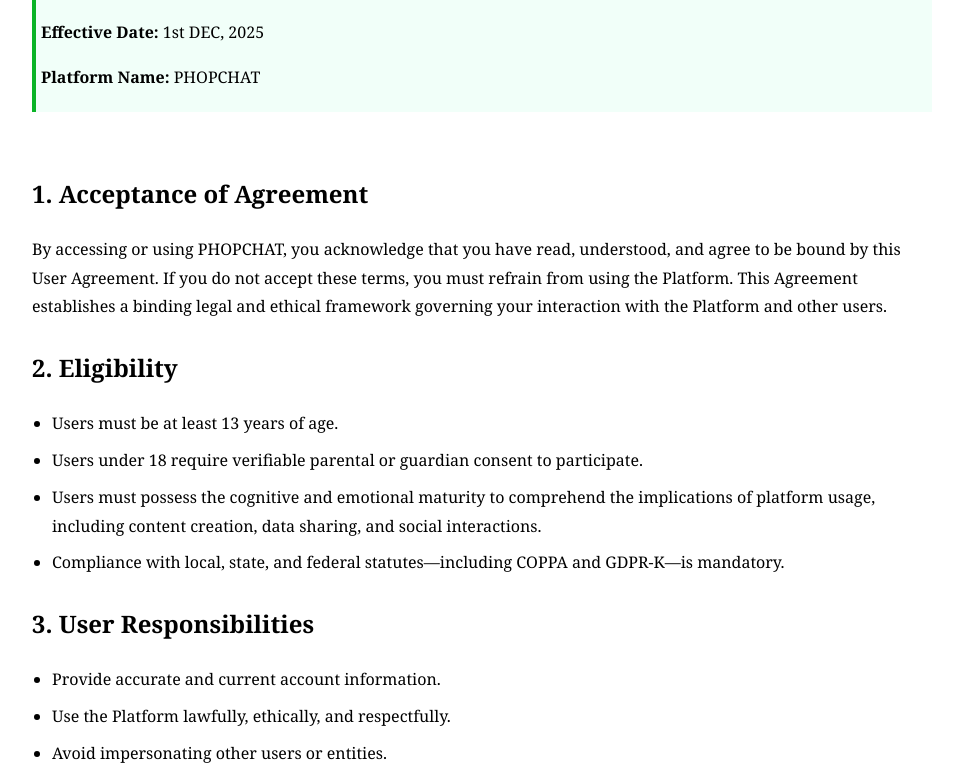
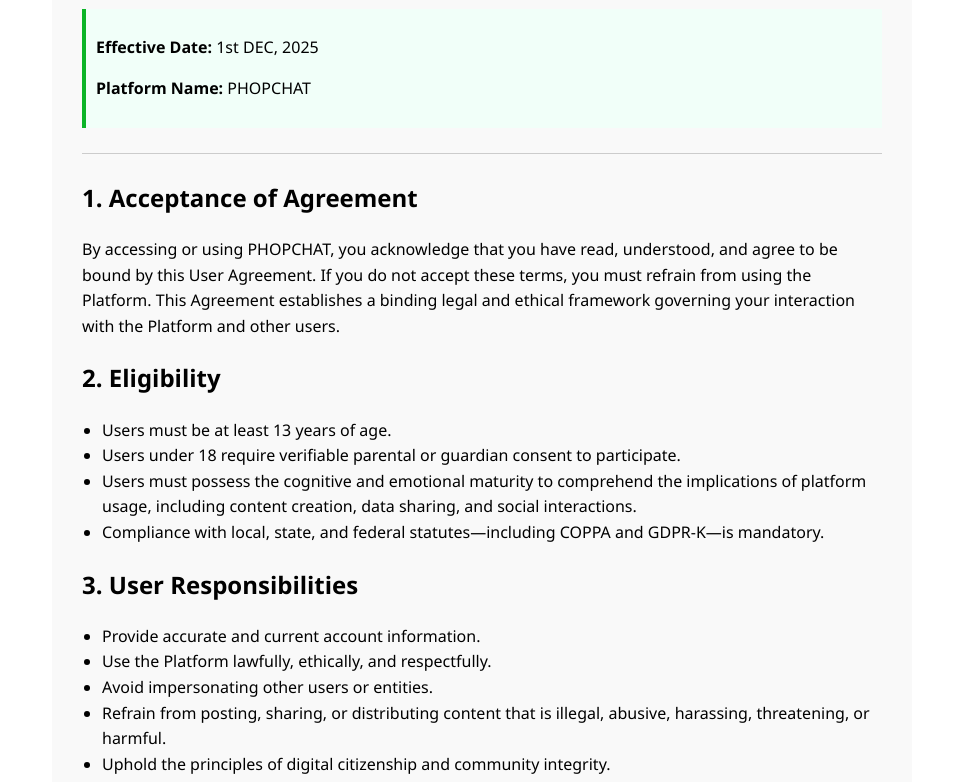
Before and after one commit to HUSSEINWAL/somemenucontents, a plain HTML site: page User Agreement.html in a window 1280 px wide. Shown: the part 134-916 px from the top of the page, without its empty margins (158-1121 px from the left). Drawn offline with Linux system fonts and the light colour scheme.

Commit message:
themed User Agreement

```diff
--- a/User Agreement.html
+++ b/User Agreement.html
@@ -1,60 +1,59 @@
 <!DOCTYPE html>
 <html lang="en">
 <head>
-  <meta charset="UTF-8">
-  <meta name="viewport" content="width=device-width, initial-scale=1.0">
-  <title>User Agreement - [Your App Name]</title>
+  <meta charset="UTF-8" />
+  <meta name="viewport" content="width=device-width, initial-scale=1.0" />
+  <title>User Agreement - PHOPCHAT</title>
   <style>
     body {
-      font-family: Georgia, 'Times New Roman', Times, serif;
-      line-height: 1.8;
+      font-family: 'Segoe UI', Tahoma, Geneva, Verdana, sans-serif;
+      line-height: 1.6;
       margin: 0;
       padding: 20px;
+      transition: background-color 0.3s, color 0.3s;
+    }
 
-    }
     .container {
-      max-width: 900px;
+      max-width: 800px;
       margin: auto;
-      padding: 20px;
+      padding: 30px;
+      border-radius: 12px;
+      transition: background-color 0.3s, color 0.3s;
     }
 
     h1 {
       text-align: center;
-      font-size: 1.8em;
       margin-bottom: 20px;
     }
-    h2 {
-      margin-top: 25px;
-      font-size: 1.5em;
+
+    hr {
+      border: none;
+      margin: 25px 0;
+      border-top: 1px solid;
+      transition: border-color 0.3s;
     }
-    p, ul {
-      margin-bottom: 15px;
-    }
+
     ul {
       padding-left: 20px;
     }
-    li {
-      margin-bottom: 8px;
+
+    .highlight {
+      padding: 10px;
+      border-left: 4px solid;
+      margin-bottom: 20px;
+      transition: background-color 0.3s, border-color 0.3s;
     }
-    hr {
-      border: none;
-      margin: 30px 0;
-    }
+
     footer {
       text-align: center;
+      margin-top: 40px;
       font-size: 0.9em;
-      margin-top: 50px;
-    }
-       .highlight {
-    background-color: #f1fff9;
-      padding: 5px;
-      border-left: 4px solid #0bb427;
-      margin-bottom: 10px;
+      transition: color 0.3s;
     }
   </style>
 </head>
 <body>
-  <div class="container">
+    <div class="container">
     <h1>USER AGREEMENT</h1>
     <div class="highlight">
     <p><strong>Effective Date:</strong> 1st DEC, 2025</p>
@@ -154,5 +153,40 @@ Users are strictly prohibited from posting, sharing, or engaging in any sexually
 
     <footer>©2025 PhopChat. All rights reserved.</footer>
   </div>
+
+  <script>
+    function applyTheme() {
+      const isDark = window.matchMedia('(prefers-color-scheme: dark)').matches;
+      const body = document.body;
+      const container = document.querySelector('.container');
+      const highlight = document.querySelector('.highlight');
+      const hr = document.querySelectorAll('hr');
+      const footer = document.querySelector('footer');
+
+      if (isDark) {
+        body.style.backgroundColor = '#121212';
+        body.style.color = '#ffffff';
+        container.style.backgroundColor = '#1e1e1e';
+        highlight.style.backgroundColor = '#1b2b1b';
+        highlight.style.borderLeftColor = '#0bb427';
+        hr.forEach(el => el.style.borderTopColor = '#444');
+        footer.style.color = '#ccc';
+      } else {
+        body.style.backgroundColor = '#ffffff';
+        body.style.color = '#000000';
+        container.style.backgroundColor = '#f9f9f9';
+        highlight.style.backgroundColor = '#f1fff9';
+        highlight.style.borderLeftColor = '#0bb427';
+        hr.forEach(el => el.style.borderTopColor = '#ccc');
+        footer.style.color = '#312f2f';
+      }
+    }
+
+    // Apply theme on page load
+    applyTheme();
+
+    // Listen for system theme changes
+    window.matchMedia('(prefers-color-scheme: dark)').addEventListener('change', applyTheme);
+  </script>
 </body>
 </html>
```
